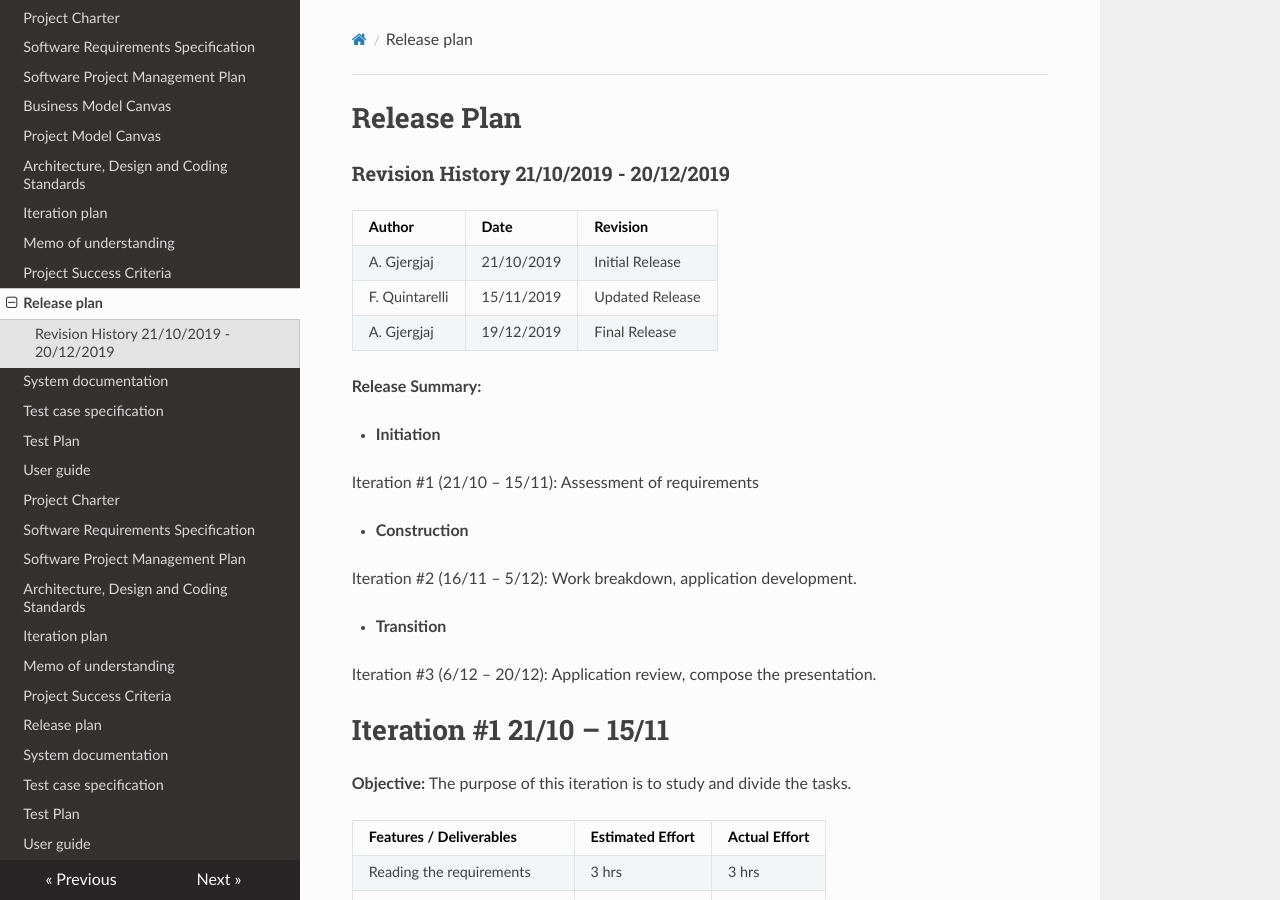
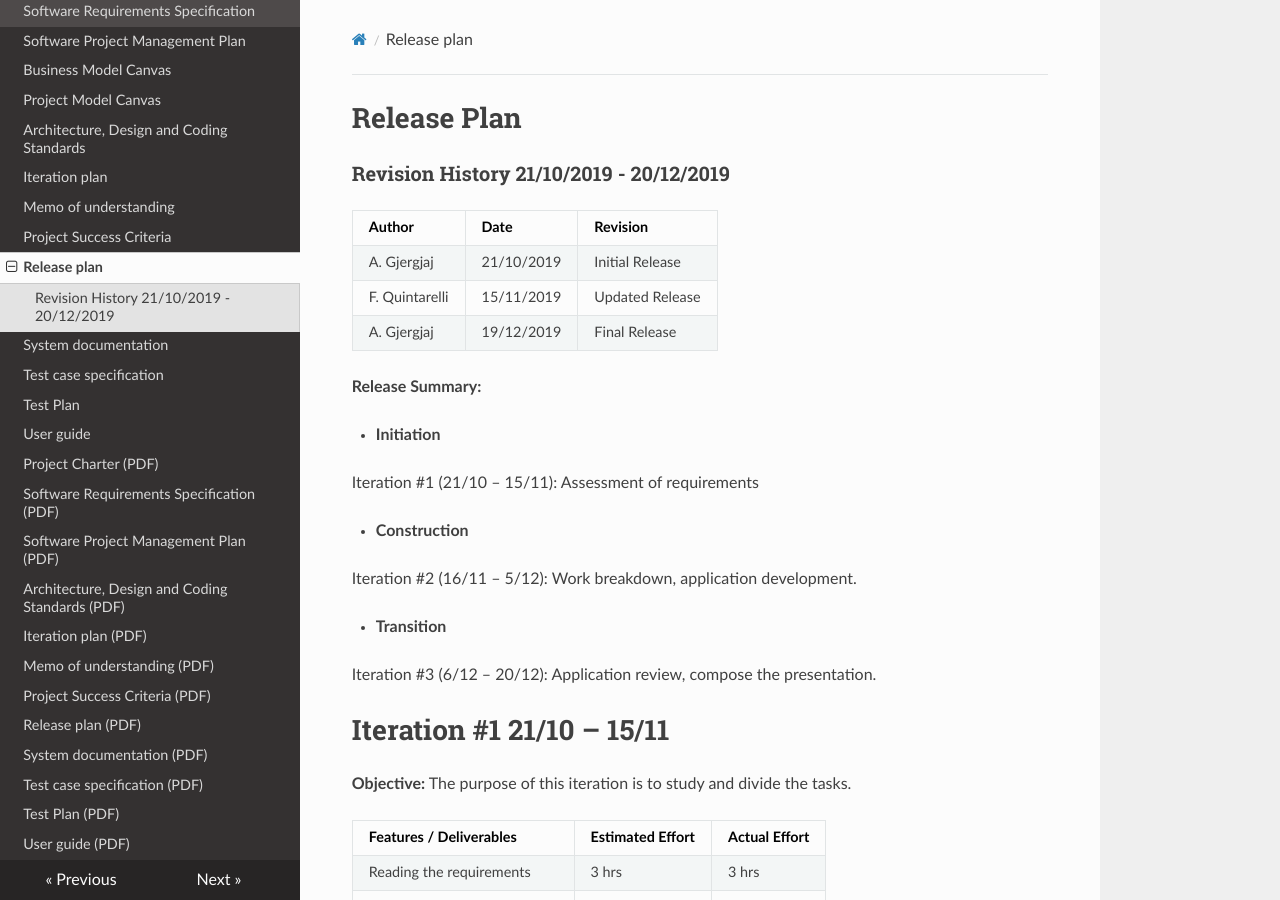
Before and after one commit to albertgj/5Ei_Group5Chat, an MkDocs documentation site: the page built from docs/Release plan.md, in a window 1280 px wide and 900 px high. Built offline with MkDocs 1.6.1, drawn with Linux system fonts in a browser that asks for light colours; nearby versions of some CDN libraries.

Commit message:
Update mkdocs.yml

```diff
--- a/mkdocs.yml
+++ b/mkdocs.yml
@@ -14,18 +14,18 @@ nav:
     - 'Test case specification': 'Test case specification.md'
     - 'Test Plan': 'Test Plan.md'
     - 'User guide': 'User guide.md'
-    - 'Project Charter': 'Project charter.pdf'
-    - 'Software Requirements Specification': 'Software Requirements Specification.pdf'
-    - 'Software Project Management Plan': 'Software Project Management Plan.pdf'
-    - 'Architecture, Design and Coding Standards': 'Architecture, Design and Coding Standards.pdf'
-    - 'Iteration plan': 'Iteration plan.pdf'
-    - 'Memo of understanding': 'Memo of understanding.pdf'
-    - 'Project Success Criteria': 'Project Success Criteria.pdf'
-    - 'Release plan': 'Release plan.pdf'
-    - 'System documentation': 'System documentation.pdf'
-    - 'Test case specification': 'Test case specification.pdf'
-    - 'Test Plan': 'Test Plan.pdf'
-    - 'User guide': 'User guide.pdf'
+    - 'Project Charter (PDF)': 'Project charter.pdf'
+    - 'Software Requirements Specification (PDF)': 'Software Requirements Specification.pdf'
+    - 'Software Project Management Plan (PDF)': 'Software Project Management Plan.pdf'
+    - 'Architecture, Design and Coding Standards (PDF)': 'Architecture, Design and Coding Standards.pdf'
+    - 'Iteration plan (PDF)': 'Iteration plan.pdf'
+    - 'Memo of understanding (PDF)': 'Memo of understanding.pdf'
+    - 'Project Success Criteria (PDF)': 'Project Success Criteria.pdf'
+    - 'Release plan (PDF)': 'Release plan.pdf'
+    - 'System documentation (PDF)': 'System documentation.pdf'
+    - 'Test case specification (PDF)': 'Test case specification.pdf'
+    - 'Test Plan (PDF)': 'Test Plan.pdf'
+    - 'User guide (PDF)': 'User guide.pdf'
 
 theme:
     name: readthedocs
```
